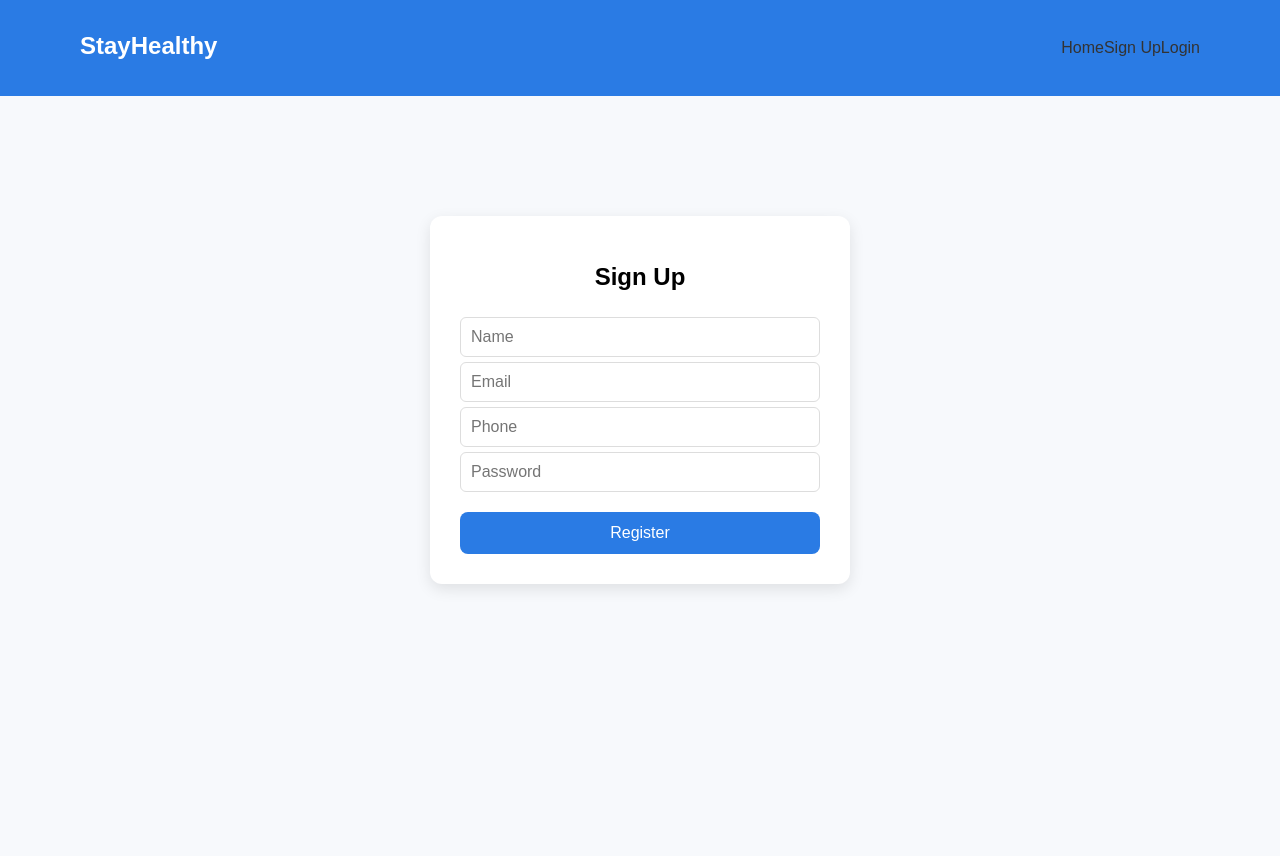
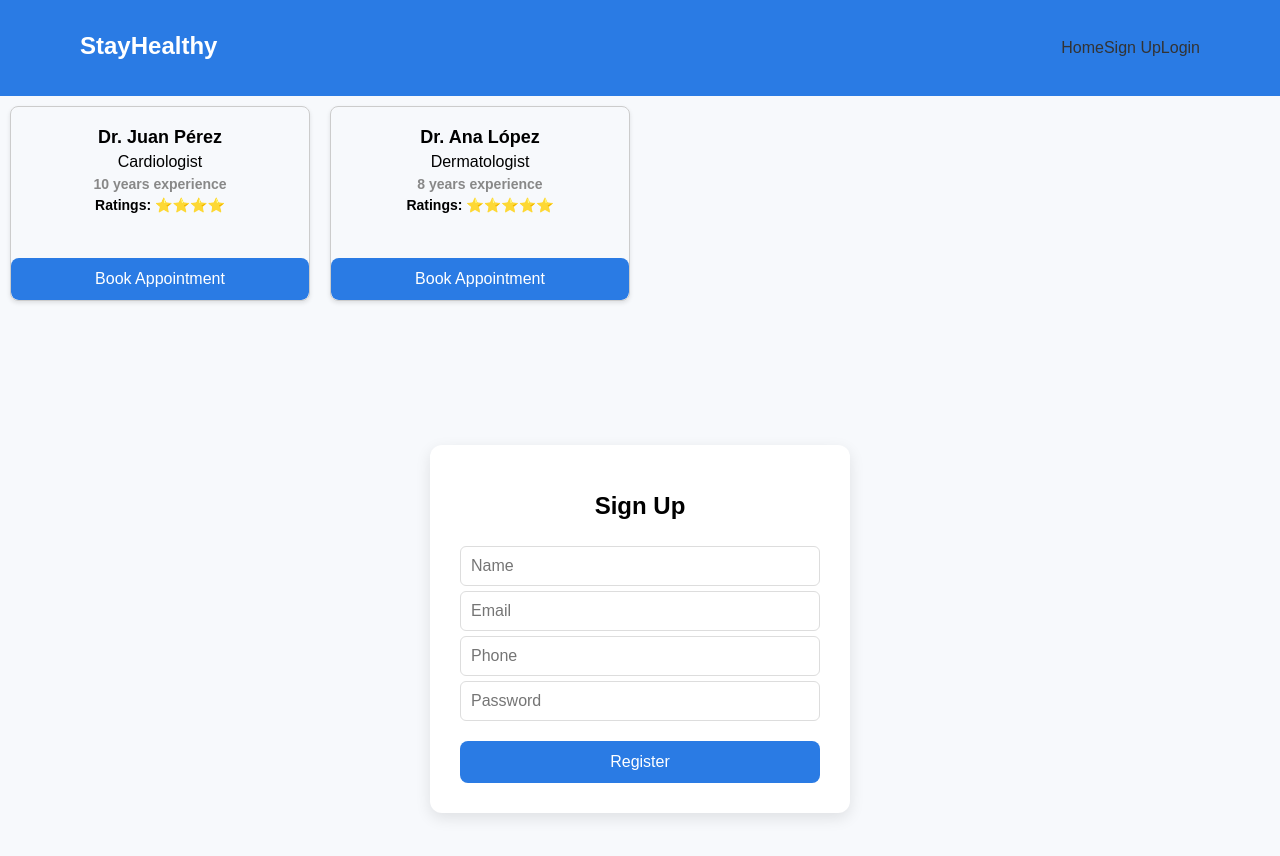
Before and after one commit to hectorlabrinn/med_appt, a React (Create React App) app: page /signup in a window 1280 px wide. Shown: the top 856 px of the page. Before the commit the page ends 800 px from the top, so only its background shows below. Built offline with nearby package versions, Linux system fonts and the light colour scheme.

Commit message:
DoctorCard component

```diff
--- a/src/App.js
+++ b/src/App.js
@@ -1,3 +1,4 @@
+import DoctorCard from "./Components/DoctorCard/DoctorCard";
 import FindDoctorSearch from "./Components/FindDoctorSearch/FindDoctorSearch";
 import InstantConsultation from "./Components/InstantConsultationBooking/InstantConsultation";
 import { BrowserRouter, Routes, Route } from "react-router-dom";
@@ -11,6 +12,19 @@ function App() {
     <BrowserRouter>
 
       <Navbar />
+      <DoctorCard
+  name="Dr. Juan Pérez"
+  speciality="Cardiologist"
+  experience={10}
+  ratings="⭐⭐⭐⭐"
+/>
+
+<DoctorCard
+  name="Dr. Ana López"
+  speciality="Dermatologist"
+  experience={8}
+  ratings="⭐⭐⭐⭐⭐"
+/>
 
       <Routes>
 
--- /dev/null
+++ b/src/Components/DoctorCard/DoctorCard.css
@@ -0,0 +1,191 @@
+.doctor-card-container {
+    width: 300px;
+    height: 100%;
+    border: 1px solid #ccc;
+    border-radius: 8px;
+    overflow: hidden;
+    display: inline-block;
+    margin: 10px;
+    box-shadow: 0 2px 4px rgba(0, 0, 0, 0.1);
+    margin-bottom: 20px;
+  }
+  .cancel-appointment {
+    background-color: red;
+  }
+
+  .doctor-card-details-container {
+    padding: 20px;
+  }
+
+  .doctor-card-profile-image-container {
+    text-align: center;
+    margin-bottom: 10px;
+  }
+
+  .doctor-card-profile-image-container img {
+    width: 120px;
+    height: 120px;
+    border-radius: 50%;
+  }
+
+  .doctor-card-details {
+    text-align: center;
+  }
+
+  .doctor-card-detail-name {
+    font-size: 18px;
+    font-weight: bold;
+    margin-bottom: 5px;
+  }
+
+  .doctor-card-detail-speciality {
+    font-size: 16px;
+    margin-bottom: 5px;
+  }
+
+  .doctor-card-detail-experience {
+    font-size: 14px;
+    color: #888;
+    margin-bottom: 5px;
+    font-weight: bold;
+  }
+
+  .doctor-card-detail-location,
+  .doctor-card-detail-clinic,
+  .doctor-card-detail-consultationfees {
+    font-size: 14px;
+    margin-bottom: 5px;
+  }
+  .doctor-card-detail-consultationfees{
+    font-weight: bold;
+
+  }
+
+  .book-appoinment-btn {
+    background-color: #3498db;
+    color: #fff;
+    border: none;
+    padding: 10px 20px;
+    font-size: 16px;
+    border-radius: 5px;
+    cursor: pointer;
+  }
+
+  .book-appoinment-btn div:nth-child(2) {
+    font-size: 12px;
+    font-weight: bold;
+  }
+  .modal-container {
+  position: fixed;
+  top: 0;
+  left: 0;
+  width: 100%;
+  height: 100%;
+  background-color: rgba(0, 0, 0, 0.5);
+  display: flex;
+  justify-content: center;
+  align-items: center;
+}
+
+.modal-content {
+  background-color: #fff;
+  padding: 20px;
+  border-radius: 5px;
+  box-shadow: 0 2px 4px rgba(0, 0, 0, 0.2);
+  max-width: 400px;
+  text-align: center;
+}
+
+.modal-content h3 {
+  margin-top: 0;
+}
+
+.modal-content p {
+  margin-bottom: 20px;
+}
+
+.modal-btn {
+  display: inline-block;
+  padding: 8px 16px;
+  background-color: #2196f3;
+  color: #fff;
+  border: none;
+  border-radius: 4px;
+  cursor: pointer;
+  transition: background-color 0.3s ease;
+}
+.doctorbg{
+  -webkit-scrollbar {
+    display: none;
+}
+
+
+
+}
+.modal-btn:hover {
+  background-color: #0d8af5;
+}
+
+.cancel-appointment-btn {
+  display: inline-block;
+  padding: 8px 16px;
+  background-color: #f44336;
+  color: #fff;
+  border: none;
+  border-radius: 4px;
+  cursor: pointer;
+  transition: background-color 0.3s ease;
+}
+
+.cancel-appointment-btn:hover {
+  background-color: #d63027;
+}
+.appointment-form {
+  max-width: 400px;
+  margin: 0 auto;
+  padding: 20px;
+  background-color: #f5f5f5;
+  border-radius: 8px;
+  /* height: auto;
+  overflow-y: auto; */
+}
+
+.form-group {
+  margin-bottom: 20px;
+}
+
+label {
+  display: block;
+  font-weight: bold;
+  margin-bottom: 8px;
+}
+
+input,
+textarea {
+  width: 100%;
+  padding: 12px;
+  border: 1px solid #ccc;
+  border-radius: 4px;
+  font-size: 16px;
+}
+
+button {
+  padding: 12px 20px;
+  background-color: #007bff;
+  color: #fff;
+  border: none;
+  border-radius: 4px;
+  cursor: pointer;
+  font-size: 16px;
+}
+
+button:hover {
+  background-color: #0056b3;
+}
+
+
+.btnslot{
+  background-color: green;
+  cursor: pointer;
+  /* color: rgb(249, 60, 60); */
+}
--- /dev/null
+++ b/src/Components/DoctorCard/DoctorCard.js
@@ -0,0 +1,40 @@
+import React, { useState } from "react";
+import "./DoctorCard.css";
+
+function DoctorCard({ name, speciality, experience, ratings }) {
+
+  const [isBooked, setIsBooked] = useState(false);
+
+  const handleBooking = () => {
+    setIsBooked(!isBooked);
+  };
+
+  return (
+    <div className="doctor-card-container">
+
+      <div className="doctor-card-details-container">
+
+        <div className="doctor-card-details">
+          <div className="doctor-card-detail-name">{name}</div>
+          <div className="doctor-card-detail-speciality">{speciality}</div>
+          <div className="doctor-card-detail-experience">
+            {experience} years experience
+          </div>
+          <div className="doctor-card-detail-consultationfees">
+            Ratings: {ratings}
+          </div>
+        </div>
+
+      </div>
+
+      <button onClick={handleBooking}>
+        {isBooked ? "Cancel Appointment" : "Book Appointment"}
+      </button>
+
+      {isBooked && <p>Appointment Booked!</p>}
+
+    </div>
+  );
+}
+
+export default DoctorCard;
```
